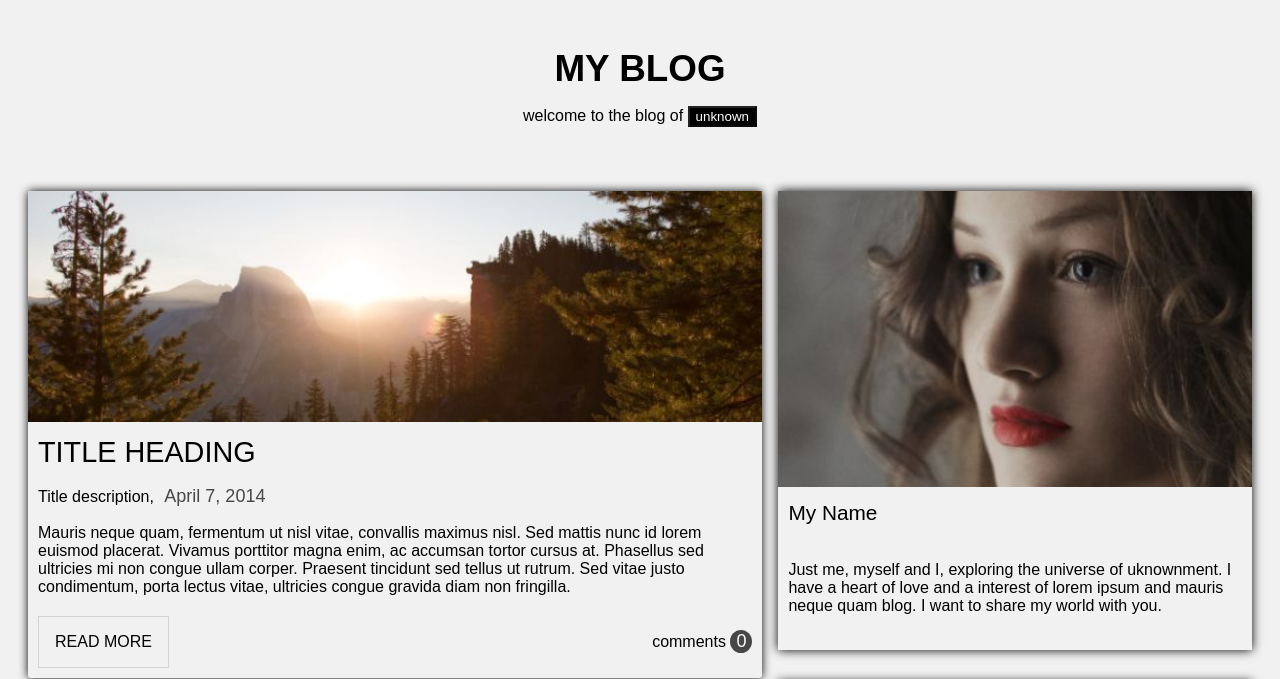
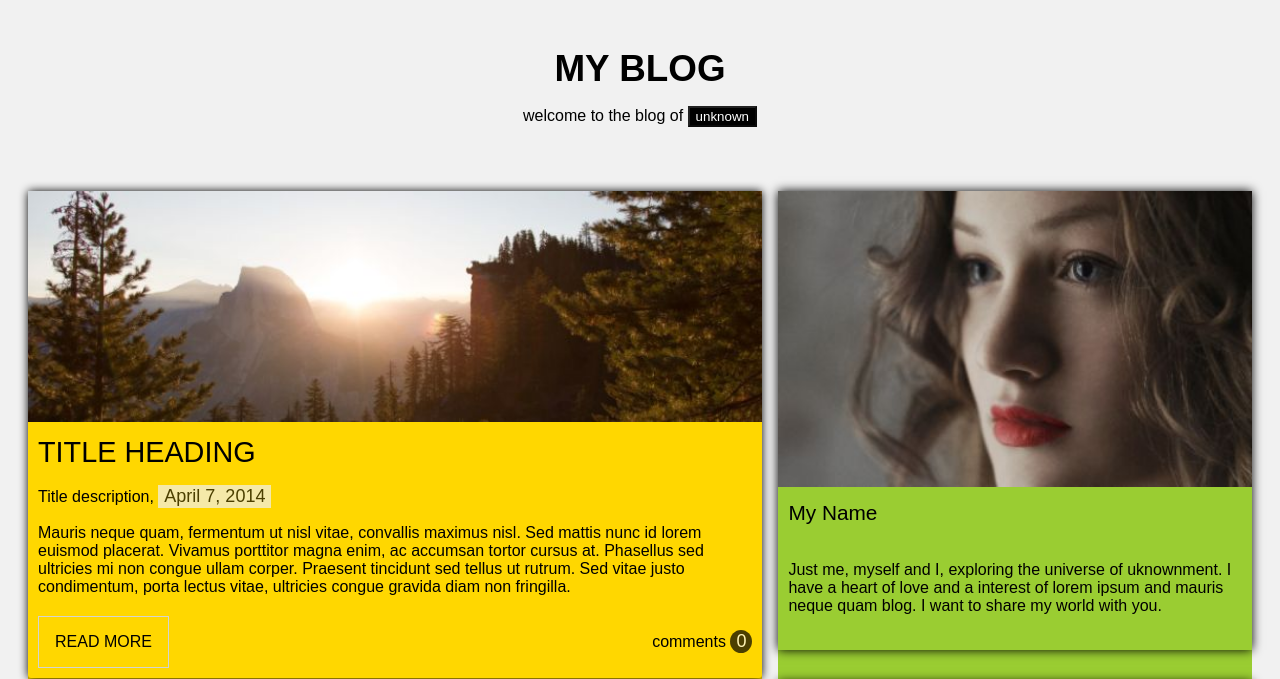
Before and after one commit to RashJrEdmund/My-blog, a plain HTML site: page index.html in a window 1280 px wide. Shown: the top 679 px of the page. Drawn offline with Linux system fonts and the light colour scheme.

Commit message:
working the image widths as said by Mme

```diff
--- a/assets/styles/style.css
+++ b/assets/styles/style.css
@@ -48,6 +48,7 @@ footer button {
 }
 
 .first-column {
+  background-color: gold;
   display: grid;
   grid-template-columns: 1fr;
   height: fit-content;
@@ -129,6 +130,10 @@ footer button {
   margin-bottom: 2rem;
   padding-bottom: 9px;
   box-shadow: 0 0 10px #000;
+}
+
+.second-column {
+  background-color: yellowgreen;
 }
 
 .avatar img {
--- a/index.html
+++ b/index.html
@@ -4,6 +4,7 @@
     <meta charset="UTF-8">
     <meta http-equiv="X-UA-Compatible" content="IE=edge">
     <meta name="viewport" content="width=device-width, initial-scale=1.0">
+    <link rel="stylesheet" href="https://cdnjs.cloudflare.com/ajax/libs/font-awesome/6.2.0/css/all.min.css">
     <link rel="stylesheet" href="assets/styles/style.css">
     <title>My Blog</title>
 </head>
```
